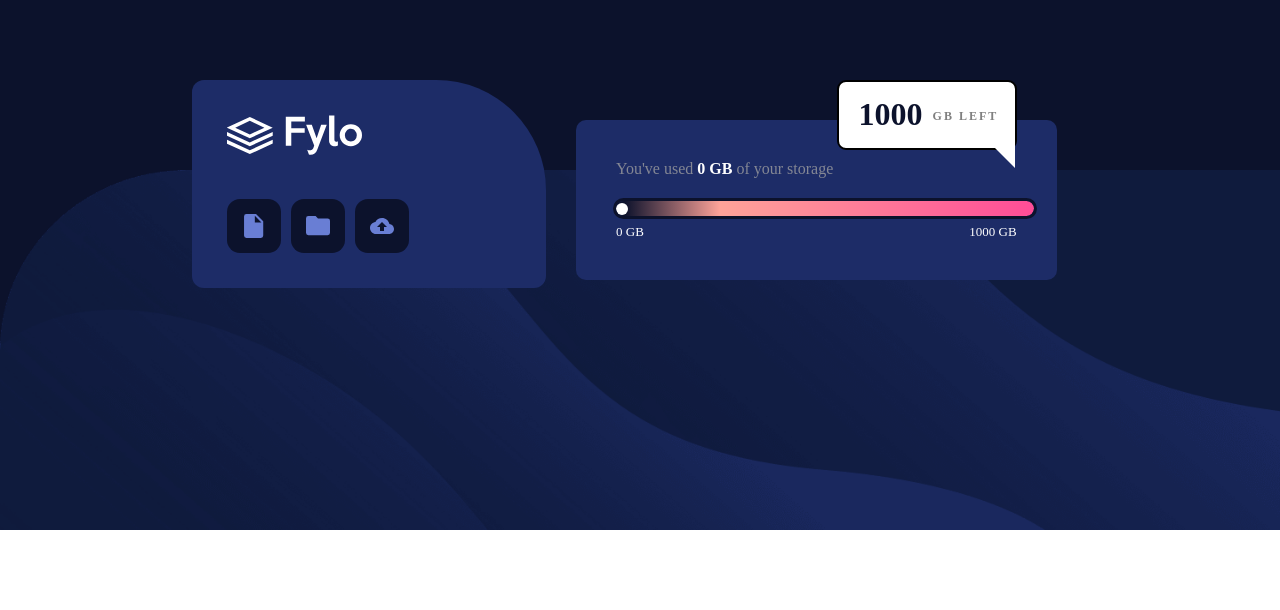
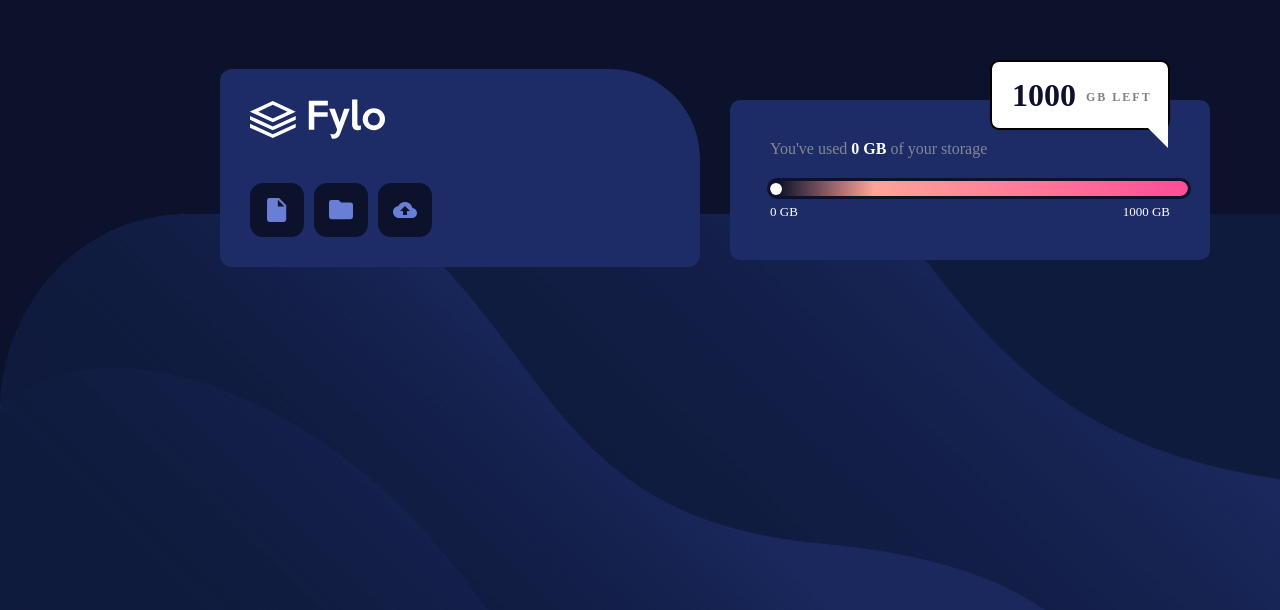
Before and after one commit to Segnities/filo-data-storage, a React (Vite) app: page / in a window 1280 px wide. Shown: the part 270-880 px from the top of the page. Before the commit the page ends 800 px from the top, so only its background shows below. Built offline with nearby package versions, Linux system fonts and the light colour scheme.

Commit message:
Mobile landscape orientation

```diff
--- a/index.html
+++ b/index.html
@@ -4,7 +4,7 @@
     <meta charset="UTF-8" />
     <link rel="icon" type="image/svg+xml" href="/vite.svg" />
     <meta name="viewport" content="width=device-width, initial-scale=1.0" />
-    <title>Vite + React + TS</title>
+    <title>Fylo Storage</title>
   </head>
   <body>
     <div id="root"></div>
--- a/src/App.module.css
+++ b/src/App.module.css
@@ -23,12 +23,24 @@
 	}
 }
 
+@media screen and (orientation: landscape) {
+	.App {
+		padding: 40px;
+		min-height: 100vh;
+	}
+
+	.fylo-container {
+		width: 100%;
+	}
+}
+
 @media screen and (min-width: 675px) and (orientation: portrait) {
 	.fylo-container {
 		flex-direction: row;
 		flex-wrap: wrap;
 	}
 }
+
 
 @media screen and (min-width: 1024px) {
 	.App {
--- a/src/assets/css/FyloDropBox.module.css
+++ b/src/assets/css/FyloDropBox.module.css
@@ -39,7 +39,13 @@
 	margin: 0 10px;
 }
 
-@media screen and (min-width: 620px) {
+@media screen and (orientation: landscape) {
+	.fylo-dropbox-container {
+		max-width:480px;
+	}
+}
+
+@media screen and (min-width: 620px) and (orientation: portrait) {
 	.fylo-dropbox-container {
 		width: 354px;
 		min-height: 180px;
--- a/src/assets/css/FyloDropRange.module.css
+++ b/src/assets/css/FyloDropRange.module.css
@@ -9,7 +9,7 @@
 	justify-content: space-between;
 	flex-direction: column;
 	padding: 2.5rem;
-	margin: 10px 0;
+	margin: 15px 0;
 }
 
 .fylo-using-memory {
@@ -96,7 +96,13 @@
 	z-index: 0
 }
 
-@media screen and (min-width: 640px) {
+@media screen and (orientation: landscape) {
+	.fylo-droprange-container  {
+		max-width: 480px;
+	}
+}
+
+@media screen and (min-width: 640px) and (orientation: portrait) {
 	.fylo-droprange-container {
 		width: 45%;
 		position: relative;
@@ -115,3 +121,9 @@
 		justify-content: center;
 	}
 }
+
+@media screen and (min-width: 1024px) {
+	.fylo-droprange-container {
+		margin: 25px 0 0 30px;
+	}
+}
```
